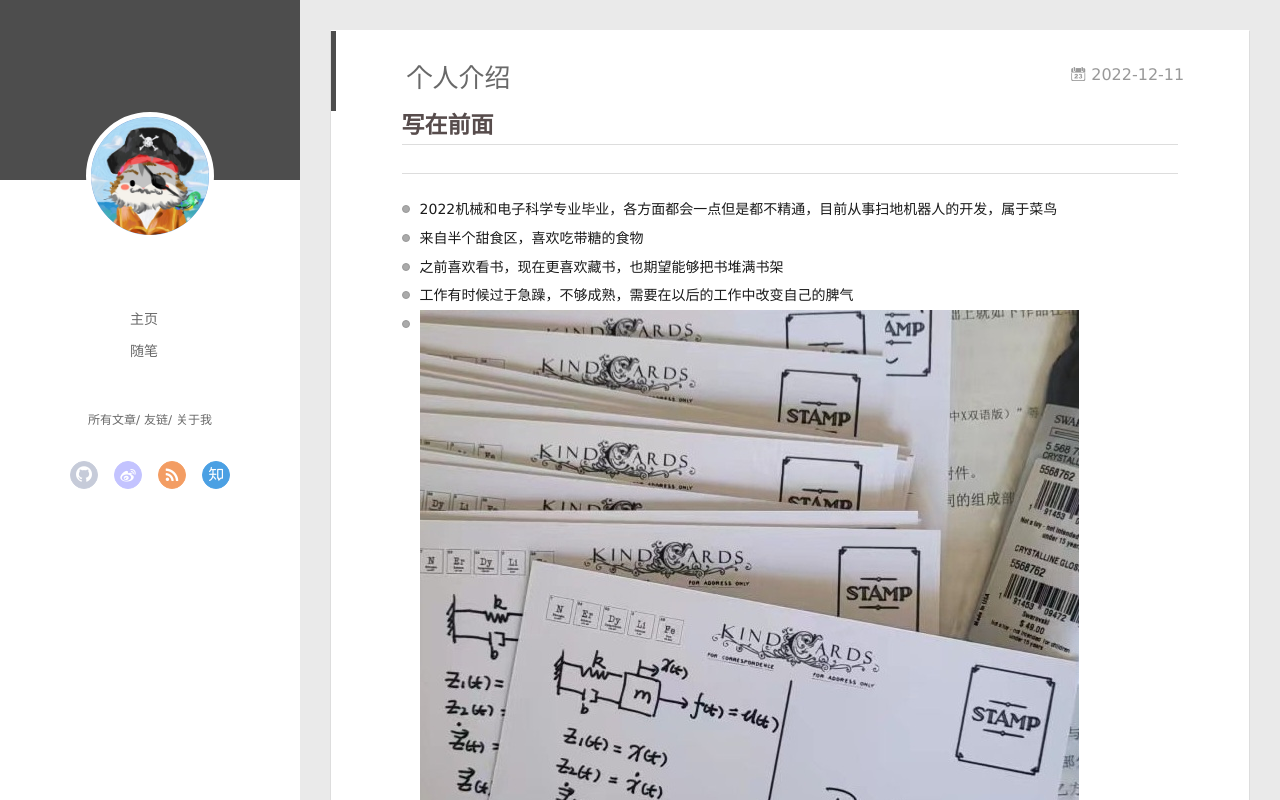
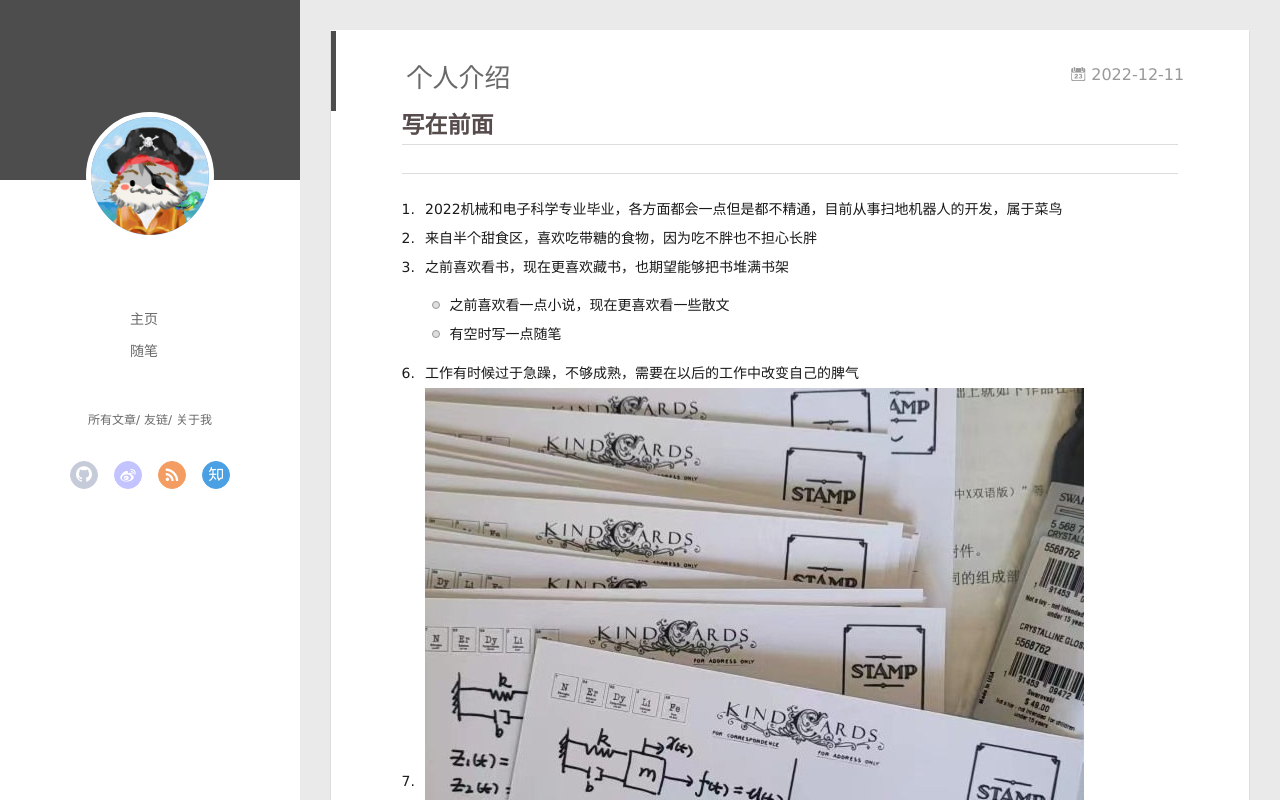
Before and after one commit to xianyu-dot/xianyu-dot.github.io, a plain HTML site: page 2022/12/11/个人介绍/index.html in a window 1280 px wide. Drawn offline with Linux system fonts and the light colour scheme.

Commit message:
upload_ava

```diff
--- a/2022/12/11/个人介绍/index.html
+++ b/2022/12/11/个人介绍/index.html
@@ -8,16 +8,16 @@
   <link rel="dns-prefetch" href="http://example.com">
   <title>个人介绍 | tas</title>
   <meta name="viewport" content="width=device-width, initial-scale=1, maximum-scale=1">
-  <meta name="description" content="写在前面  2022机械和电子科学专业毕业，各方面都会一点但是都不精通，目前从事扫地机器人的开发，属于菜鸟 来自半个甜食区，喜欢吃带糖的食物 之前喜欢看书，现在更喜欢藏书，也期望能够把书堆满书架 工作有时候过于急躁，不够成熟，需要在以后的工作中改变自己的脾气">
+  <meta name="description" content="写在前面  2022机械和电子科学专业毕业，各方面都会一点但是都不精通，目前从事扫地机器人的开发，属于菜鸟 来自半个甜食区，喜欢吃带糖的食物，因为吃不胖也不担心长胖 之前喜欢看书，现在更喜欢藏书，也期望能够把书堆满书架 之前喜欢看一点小说，现在更喜欢看一些散文 有空时写一点随笔   工作有时候过于急躁，不够成熟，需要在以后的工作中改变自己的脾气 {:height&#x3D;”50%” width&amp;">
 <meta property="og:type" content="article">
 <meta property="og:title" content="个人介绍">
 <meta property="og:url" content="http://example.com/2022/12/11/%E4%B8%AA%E4%BA%BA%E4%BB%8B%E7%BB%8D/index.html">
 <meta property="og:site_name" content="tas">
-<meta property="og:description" content="写在前面  2022机械和电子科学专业毕业，各方面都会一点但是都不精通，目前从事扫地机器人的开发，属于菜鸟 来自半个甜食区，喜欢吃带糖的食物 之前喜欢看书，现在更喜欢藏书，也期望能够把书堆满书架 工作有时候过于急躁，不够成熟，需要在以后的工作中改变自己的脾气">
+<meta property="og:description" content="写在前面  2022机械和电子科学专业毕业，各方面都会一点但是都不精通，目前从事扫地机器人的开发，属于菜鸟 来自半个甜食区，喜欢吃带糖的食物，因为吃不胖也不担心长胖 之前喜欢看书，现在更喜欢藏书，也期望能够把书堆满书架 之前喜欢看一点小说，现在更喜欢看一些散文 有空时写一点随笔   工作有时候过于急躁，不够成熟，需要在以后的工作中改变自己的脾气 {:height&#x3D;”50%” width&amp;">
 <meta property="og:locale" content="en_US">
 <meta property="og:image" content="http://example.com/images/drcan.jpg">
 <meta property="article:published_time" content="2022-12-11T12:43:20.000Z">
-<meta property="article:modified_time" content="2022-12-11T13:33:21.943Z">
+<meta property="article:modified_time" content="2022-12-11T14:02:33.177Z">
 <meta property="article:author" content="John Doe">
 <meta property="article:tag" content="简介">
 <meta name="twitter:card" content="summary">
@@ -178,13 +178,17 @@
     <div class="article-entry" itemprop="articleBody">
 
         <h2 id="写在前面"><a href="#写在前面" class="headerlink" title="写在前面"></a>写在前面</h2><hr>
-<ul>
+<ol>
 <li>2022机械和电子科学专业毕业，各方面都会一点但是都不精通，目前从事扫地机器人的开发，属于菜鸟</li>
-<li>来自半个甜食区，喜欢吃带糖的食物</li>
-<li>之前喜欢看书，现在更喜欢藏书，也期望能够把书堆满书架</li>
+<li>来自半个甜食区，喜欢吃带糖的食物，因为吃不胖也不担心长胖</li>
+<li>之前喜欢看书，现在更喜欢藏书，也期望能够把书堆满书架<ul>
+<li>之前喜欢看一点小说，现在更喜欢看一些散文</li>
+<li>有空时写一点随笔</li>
+</ul>
+</li>
 <li>工作有时候过于急躁，不够成熟，需要在以后的工作中改变自己的脾气</li>
-<li><img src="/images/drcan.jpg" alt="avatar"></li>
-</ul>
+<li><img src="/images/drcan.jpg" alt="avatar">{:height&#x3D;”50%” width&#x3D;”50%”}</li>
+</ol>
 
 
 
```
Also changed, not shown: index.html (+9 -5 lines).
